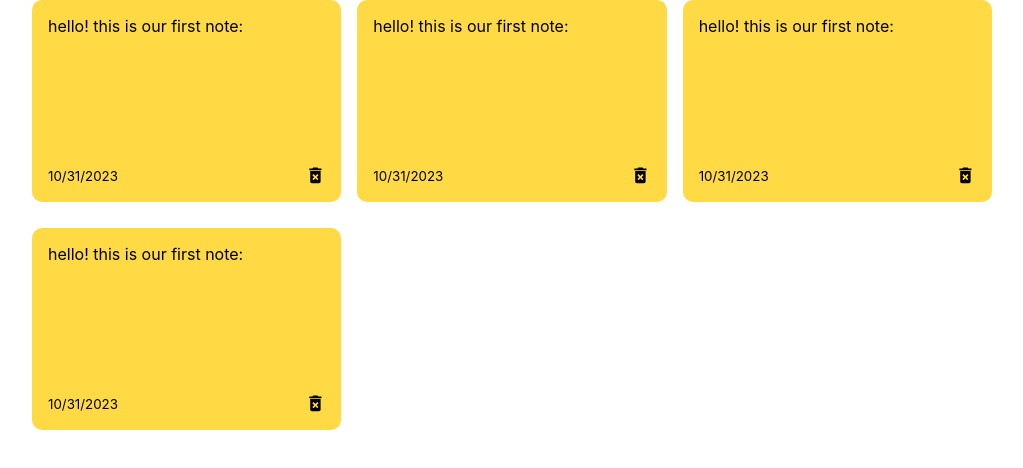
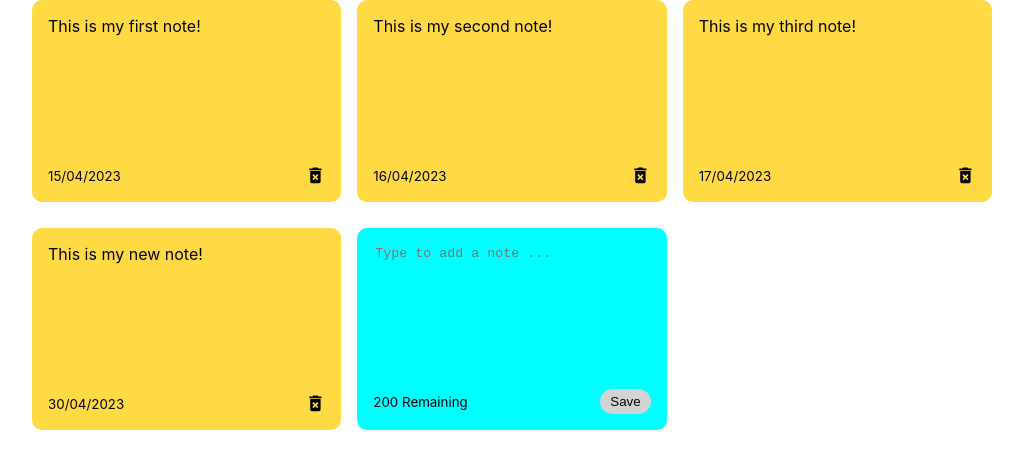
Before and after one commit to nabeff/note-app, a React (Create React App) app: page / in a window 1280 px wide. Shown: the top 468 px of the page, without its empty margins (128-1151 px from the left). Built offline with nearby package versions, Linux system fonts and the light colour scheme.

Commit message:
add note components

```diff
--- a/src/App.js
+++ b/src/App.js
@@ -1,9 +1,45 @@
+import { useState } from "react";
+import { nanoid } from "nanoid";
 import NotesList from "./components/NoteList";
 
 const App = () => {
+  const [notes, setNotes] = useState([
+    {
+      id: nanoid(),
+      text: "This is my first note!",
+      date: "15/04/2023",
+    },
+    {
+      id: nanoid(),
+      text: "This is my second note!",
+      date: "16/04/2023",
+    },
+    {
+      id: nanoid(),
+      text: "This is my third note!",
+      date: "17/04/2023",
+    },
+    {
+      id: nanoid(),
+      text: "This is my new note!",
+      date: "30/04/2023",
+    },
+  ]);
+
+  const addNote = (text) => {
+    const date = new Date();
+    const newNote = {
+      id: nanoid(),
+      text: text,
+      date: date.toLocaleDateString(),
+    };
+    const newNotes = [...notes, newNote];
+    setNotes(newNotes);
+  };
+
   return (
     <div className="container">
-      <NotesList />
+      <NotesList notes={notes} handleAddNote={addNote} />
     </div>
   );
 };
--- /dev/null
+++ b/src/components/AddNote.js
@@ -0,0 +1,36 @@
+import { useState } from "react";
+
+const AddNote = ({ handleAddNote }) => {
+  const [noteText, setNoteText] = useState("");
+
+  const handleChange = (event) => {
+    setNoteText(event.target.value);
+  };
+
+  const handleSaveClick = () => {
+    if (noteText.trim().length > 0) {
+      handleAddNote(noteText);
+      setNoteText("");
+    }
+  };
+
+  return (
+    <div className="note new">
+      <textarea
+        rows="8"
+        cols="10"
+        placeholder="Type to add a note ..."
+        value={noteText}
+        onChange={handleChange}
+      ></textarea>
+      <div className="note-footer">
+        <small>200 Remaining</small>
+        <button className="save" onClick={handleSaveClick}>
+          Save
+        </button>
+      </div>
+    </div>
+  );
+};
+
+export default AddNote;
--- a/src/components/Note.js
+++ b/src/components/Note.js
@@ -1,11 +1,11 @@
 import { MdDeleteForever } from "react-icons/md";
 
-const Note = () => {
+const Note = ({ id, text, date }) => {
   return (
     <div className="note">
-      <span>hello! this is our first note:</span>
+      <span>{text}</span>
       <div className="note-footer">
-        <small>10/31/2023</small>
+        <small>{date}</small>
         <MdDeleteForever className="delete-icon" size="1.3em" />
       </div>
     </div>
--- a/src/components/NoteList.js
+++ b/src/components/NoteList.js
@@ -1,12 +1,13 @@
 import Note from "./Note";
+import AddNote from "./AddNote";
 
-const NotesList = () => {
+const NotesList = ({ notes, handleAddNote }) => {
   return (
     <div className="notes-list">
-      <Note />
-      <Note />
-      <Note />
-      <Note />
+      {notes.map((note) => (
+        <Note id={note.id} text={note.text} date={note.date} />
+      ))}
+      <AddNote handleAddNote={handleAddNote} />
     </div>
   );
 };
--- a/src/index.css
+++ b/src/index.css
@@ -25,6 +25,31 @@
   grid-gap: 1rem;
  grid-template-columns: repeat(auto-fit,minmax(250px,1fr));
 }
+.note.new{
+  background-color: aqua;
+}
+
+textarea{
+  border: none;
+  resize: none;
+  background-color: aqua;
+}
+
+.save{
+  background-color: lightgray;
+  border: none;
+  border-radius: 15px;
+  padding: 5px 10px 5px 10px;
+}
+
+.save:hover{
+  background-color: green;
+  cursor: pointer;
+}
+
+textarea:focus{
+  outline: none;
+}
 
 .note {
   background-color: #ffda45 ;
```
